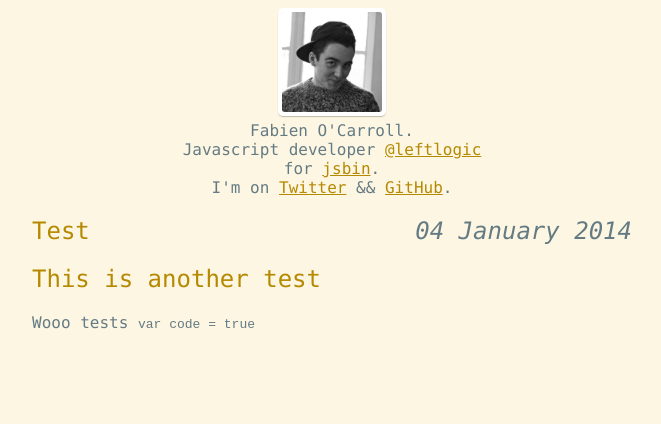
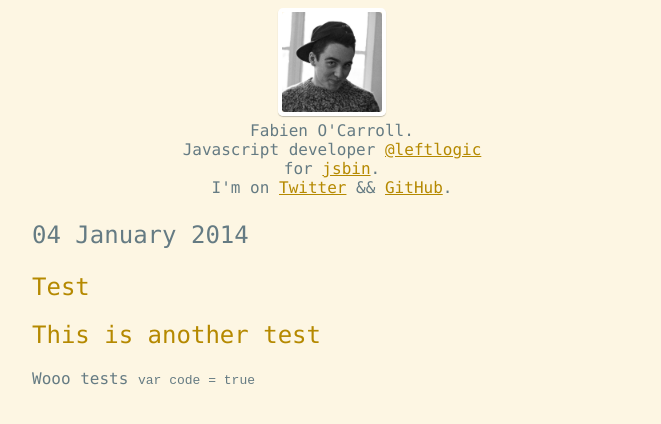
Before and after one commit to allouis/allouis.github.io, a Jekyll site: the page built from index.html, in a window 1280 px wide. Shown: the top 424 px of the page, without its empty margins (308-969 px from the left). Built offline with Jekyll 4.4.1, drawn with Linux system fonts in a browser that asks for light colours; Markdown is read by kramdown in place of the engine named in the settings; the list of posts is cut into pages by our own code.

Commit message:
Changin i to p tag

```diff
--- a/_includes/post.html
+++ b/_includes/post.html
@@ -1,9 +1,9 @@
 <article class="post">
-<h1> {{ post.title }}
-    <i datetime="{{post.date}}">
-        {{ post.date | date_to_long_string }}
-    </i>
-</h1>
+    <h1> {{ post.title }}
+        <p class="date" datetime="{{post.date}}">
+            {{ post.date | date_to_long_string }}
+        </p>
+    </h1>
     <div class="content">
         {{content}}
     </div>
```
